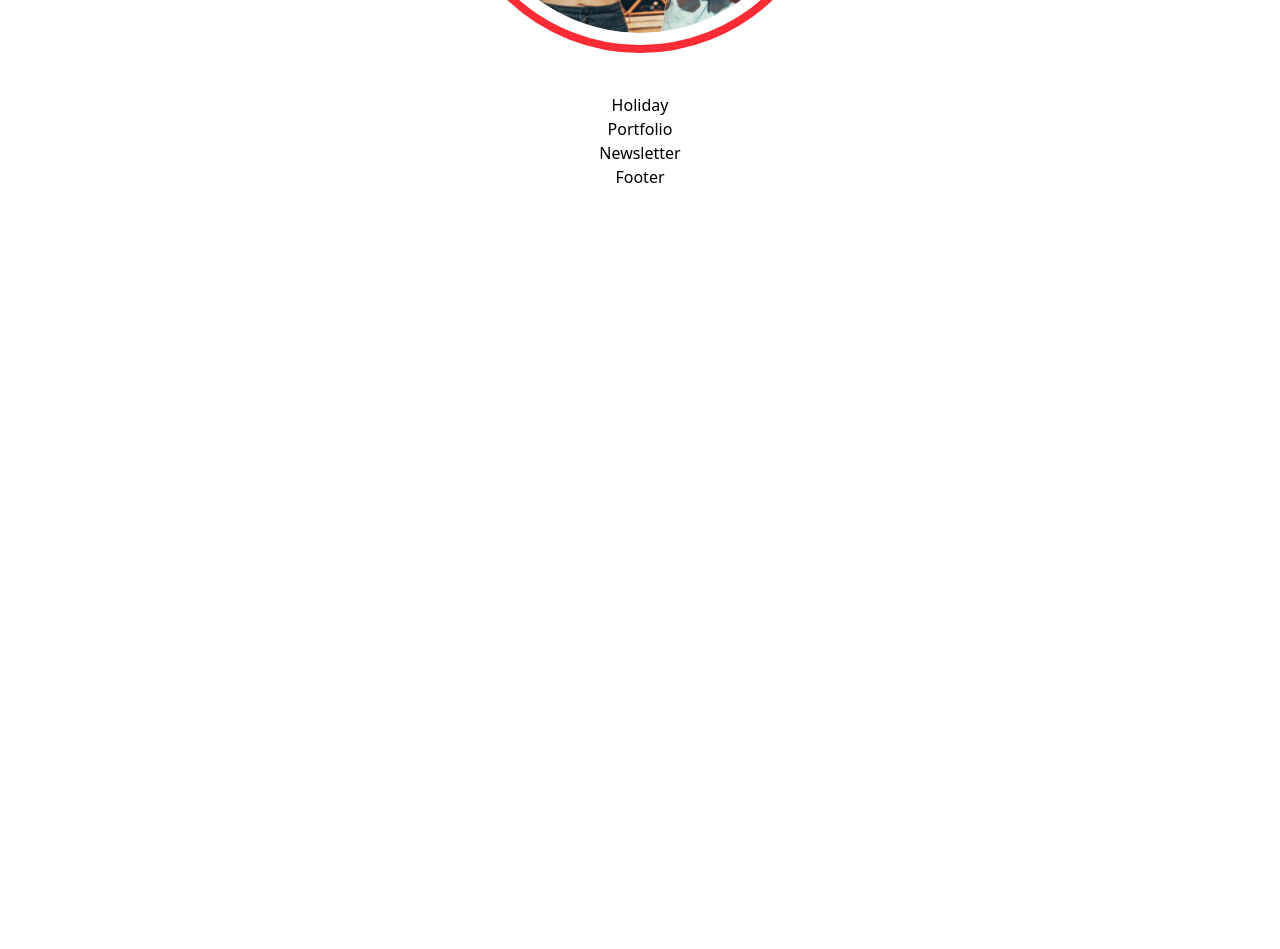
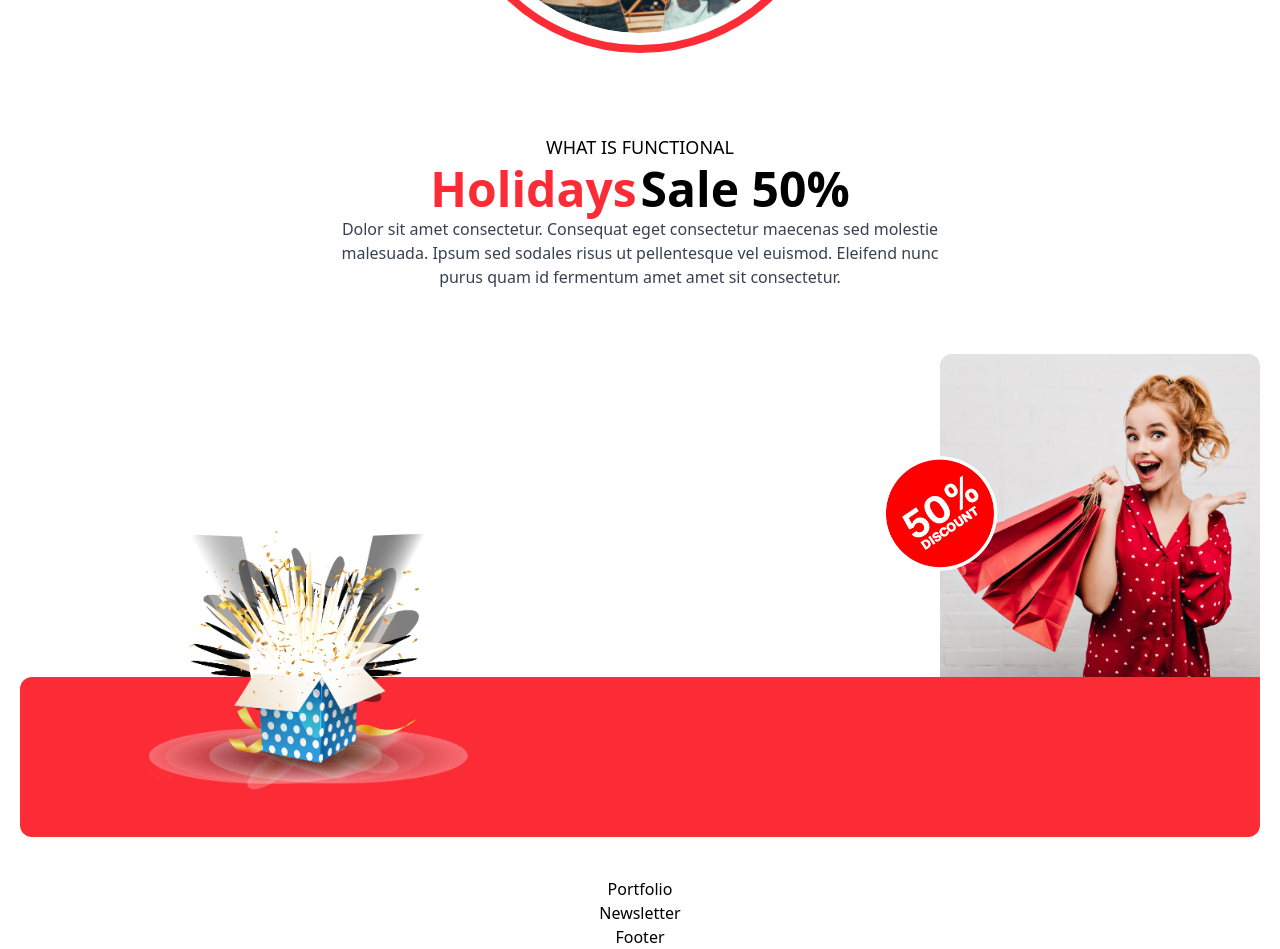
Before and after one commit to mrirakib04/landing-page-9, a React (Vite) app: page / in a window 1280 px wide. Shown: the part 2440-3389 px from the top of the page. Before the commit the page ends 2629 px from the top, so only its background shows below. Built offline with nearby package versions, Linux system fonts and the light colour scheme.

Commit message:
holiday section

```diff
--- a/src/components/Holiday.jsx
+++ b/src/components/Holiday.jsx
@@ -1,5 +1,43 @@
+import giftBox from "./../assets/img/Group 75.png";
+import dis50 from "./../assets/img/Group 44.png";
+import girlImg from "./../assets/img/Rectangle 1.png";
+
 const Holiday = () => {
-  return <div>Holiday</div>;
+  return (
+    <div className="container w-full py-10 px-5 flex flex-col items-center gap-1">
+      <p className="text-lg">WHAT IS FUNCTIONAL</p>
+      <h4 className="lg:text-5xl md:text-4xl text-3xl font-semibold flex items-center gap-1">
+        <span className="text-red-500">Holidays</span>Sale 50%
+      </h4>
+      <p className="lg:max-w-1/2 md:max-w-11/12 w-full text-center text-gray-700">
+        Dolor sit amet consectetur. Consequat eget consectetur maecenas sed
+        molestie malesuada. Ipsum sed sodales risus ut pellentesque vel euismod.
+        Eleifend nunc purus quam id fermentum amet amet sit consectetur.
+      </p>
+
+      <div className="w-full lg:mt-96 md:mt-80 mt-60 relative">
+        <img
+          className="absolute sm:bottom-10 bottom-14 lg:max-w-80 md:max-w-60 sm:max-w-44 max-w-32 sm:left-32 left-2"
+          src={giftBox}
+          alt="giftBox"
+        />
+        <div className="absolute right-0 sm:bottom-40 bottom-28">
+          <img
+            className="relative lg:max-w-xs md:max-w-60 sm:max-w-48 max-w-40"
+            src={girlImg}
+            alt="girlImg"
+          />
+          <img
+            className="absolute sm:-left-20 md:top-20 sm:top-12 top-6 -left-10 md:max-w-40 sm:max-w-32 max-w-16"
+            src={dis50}
+            alt="dis50"
+          />
+        </div>
+
+        <div className="w-full sm:h-40 h-28 rounded-b-xl rounded-tl-xl bg-red-500"></div>
+      </div>
+    </div>
+  );
 };
 
 export default Holiday;
```
